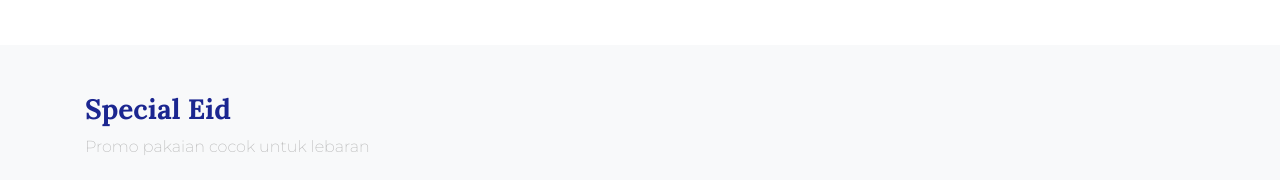
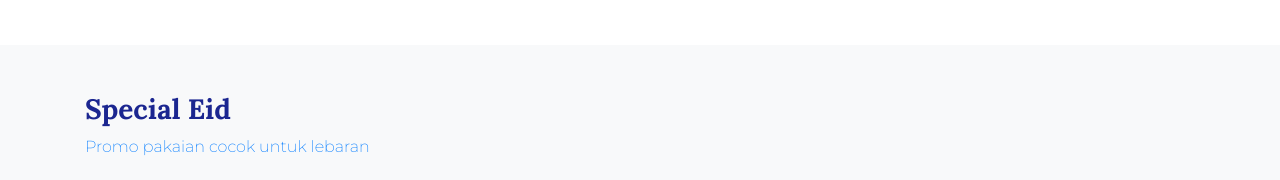
Before and after one commit to hidayatTM/azkarastore, a plain HTML site: page index.html in a window 1280 px wide. Shown: the part 620-800 px from the top of the page. Drawn offline with Linux system fonts and the light colour scheme.

Commit message:
merubah warna text dibawah special eid menjadi biru

```diff
--- a/index.html
+++ b/index.html
@@ -138,7 +138,7 @@
             <div class="row mb-3">
                 <div class="col">
                     <h3>Special Eid</h3>
-                    <p>Promo pakaian cocok untuk lebaran</p>
+                    <p class="text-primary">Promo pakaian cocok untuk lebaran</p>
                 </div>
             </div>
 
```
